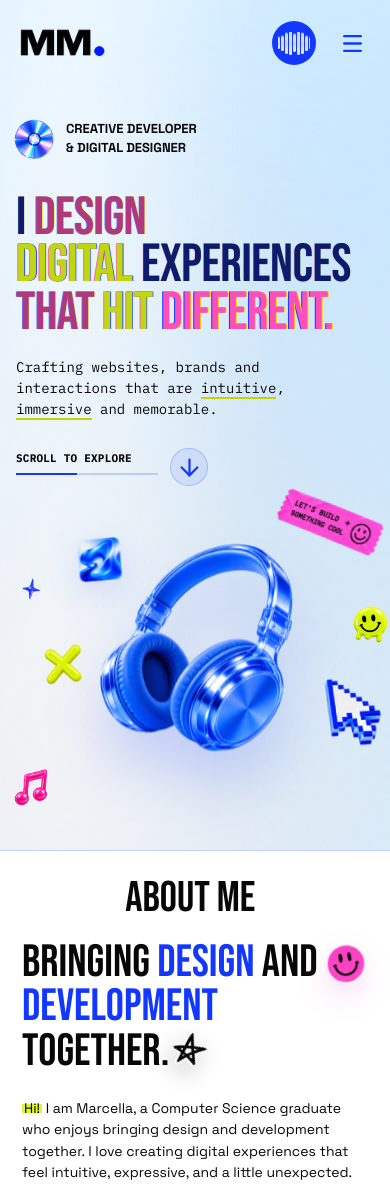
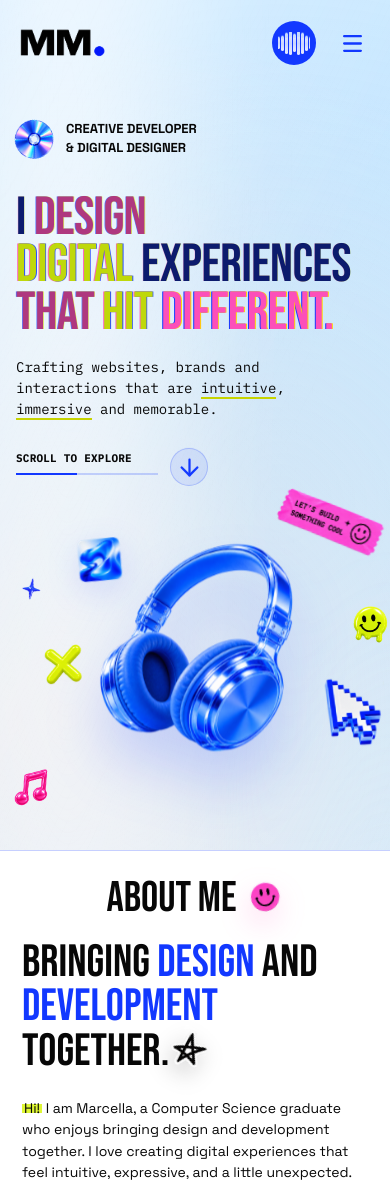
Before and after one commit to Marcella125/MM., a Next.js app: page / in a window 390 px wide. Shown: the top 1188 px of the page. Built offline with nearby package versions, Linux system fonts and the light colour scheme.

Commit message:
Refine about heading and mobile menu

```diff
--- a/src/app/globals.css
+++ b/src/app/globals.css
@@ -1162,23 +1162,37 @@ button {
   left: 0;
   right: 0;
   z-index: 0;
-  overflow: hidden;
+  overflow: visible;
   color: var(--foreground);
   font-family: var(--font-display), Impact, sans-serif;
   font-size: clamp(52px, 7vw, 96px);
-  line-height: 0.78;
+  line-height: 1;
+  padding-block: 6px;
   white-space: nowrap;
   pointer-events: none;
 }
 
 .about-marquee-track {
   display: flex;
+  align-items: center;
   justify-content: center;
+  gap: clamp(8px, 1.2vw, 16px);
   width: 100%;
 }
 
 .about-marquee-track span {
-  padding-right: 0.22em;
+  padding-right: 0;
+}
+
+.about-marquee-smiley {
+  display: block;
+  width: clamp(42px, 4.8vw, 72px);
+  height: auto;
+  flex: 0 0 auto;
+  margin-top: -0.04em;
+  filter: drop-shadow(0 12px 14px rgba(255, 79, 184, 0.18));
+  transform: rotate(10deg);
+  transform-origin: center;
 }
 
 .about-shell {
@@ -1227,17 +1241,6 @@ button {
   display: flex;
   align-items: flex-start;
   gap: clamp(12px, 2vw, 28px);
-}
-
-.about-heading-smiley {
-  flex: 0 0 auto;
-  width: clamp(50px, 5.8vw, 92px);
-  height: auto;
-  margin-top: clamp(4px, 0.8vw, 12px);
-  filter: drop-shadow(0 12px 14px rgba(255, 79, 184, 0.18));
-  transform: rotate(10deg);
-  transform-origin: center;
-  animation: about-smiley-bob 3.8s ease-in-out infinite;
 }
 
 .about-heading-star {
@@ -2026,7 +2029,9 @@ button {
   }
 
   body.is-menu-open .sound-control {
-    display: none;
+    visibility: hidden;
+    opacity: 0;
+    pointer-events: none;
   }
 
   body.is-menu-open .logo {
@@ -2275,11 +2280,8 @@ button {
     display: block;
   }
 
-  .about-heading-smiley {
-    position: absolute;
-    top: -4px;
-    right: 0;
-    width: clamp(42px, 13vw, 62px);
+  .about-marquee-smiley {
+    width: clamp(34px, 10vw, 46px);
   }
 
   .about-heading-star {
--- a/src/components/AboutSection.tsx
+++ b/src/components/AboutSection.tsx
@@ -57,6 +57,14 @@ export default function AboutSection() {
       >
         <motion.div className="about-marquee-track">
           <span>ABOUT ME</span>
+          <Image
+            className="about-marquee-smiley"
+            src={assetPath("/assets/pink%20smiley.png")}
+            alt=""
+            width={120}
+            height={120}
+            aria-hidden="true"
+          />
         </motion.div>
       </motion.div>
 
@@ -80,14 +88,6 @@ export default function AboutSection() {
                 aria-hidden="true"
               />
             </h2>
-            <Image
-              className="about-heading-smiley"
-              src={assetPath("/assets/pink%20smiley.png")}
-              alt=""
-              width={120}
-              height={120}
-              aria-hidden="true"
-            />
           </div>
           <p className="about-lede">
             <mark>Hi!</mark> I am Marcella, a Computer Science graduate who
```
